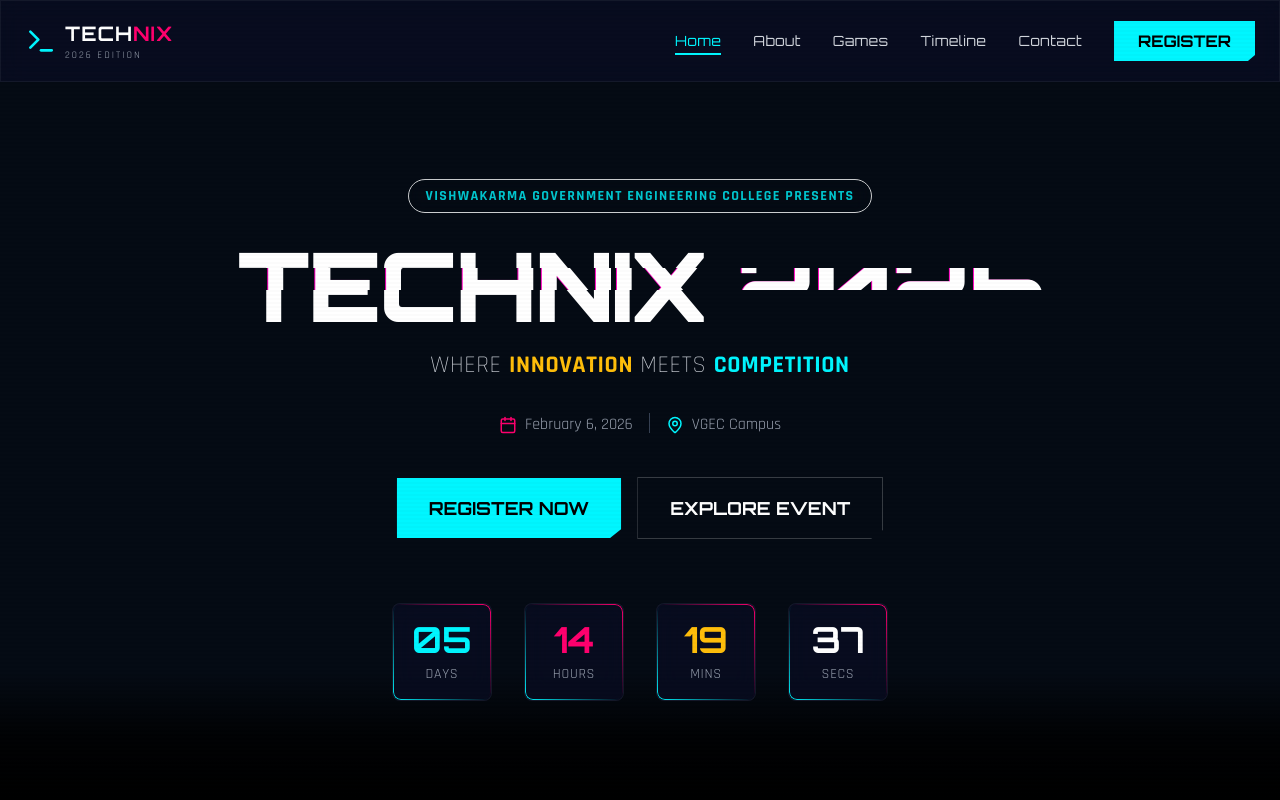
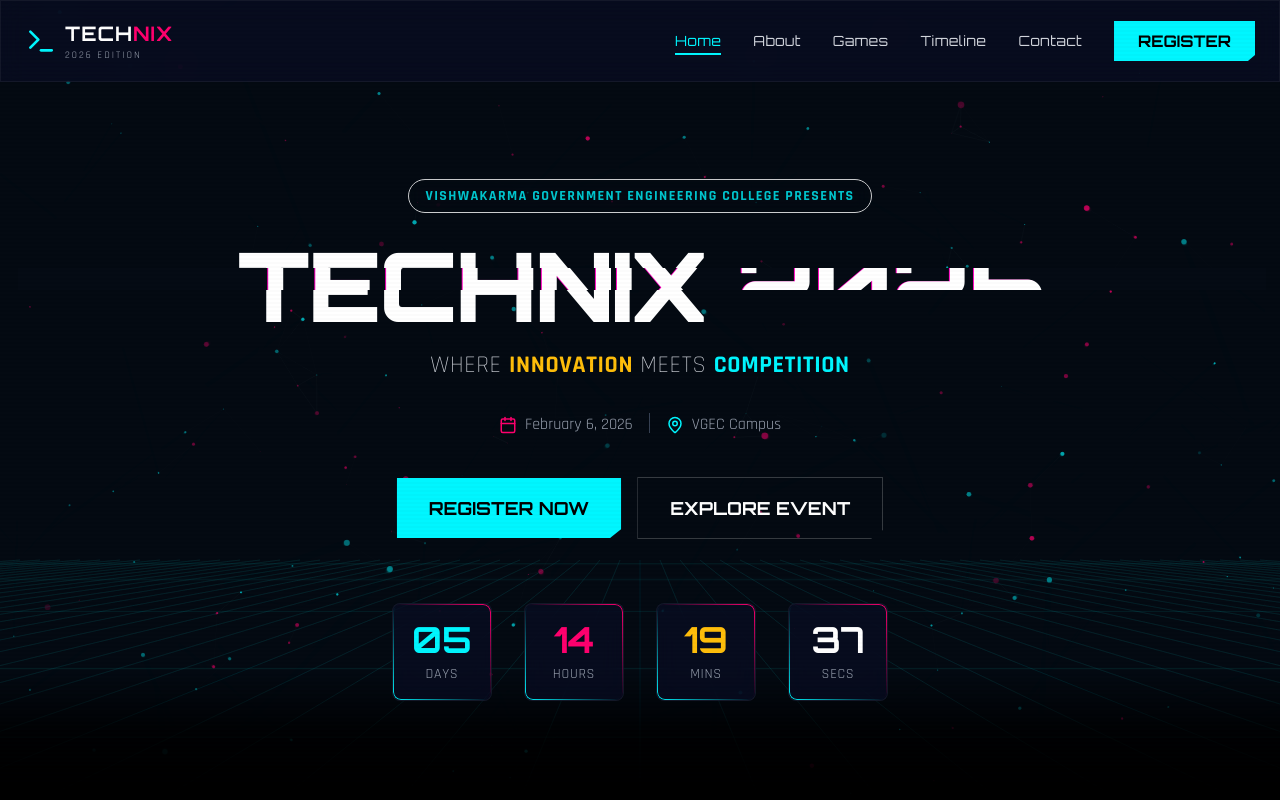
Before and after one commit to JiyalPatel/TechNix_2026, a React (Vite) app: page / in a window 1280 px wide. Shown: the top 800 px of the page. Built offline with nearby package versions, Linux system fonts and the light colour scheme.

Commit message:
fixed background

```diff
--- a/src/App.jsx
+++ b/src/App.jsx
@@ -287,7 +287,7 @@
     background-size: 100% 4px;
     position: fixed;
     top: 0; right: 0; bottom: 0; left: 0;
-    z-index: 9999;
+    z-index: 100;
     pointer-events: none;
     opacity: 0.15;
   }
@@ -320,8 +320,15 @@
 
     useEffect(() => {
         const canvas = canvasRef.current;
-        if (!canvas) return;
+        if (!canvas) {
+            console.error('Canvas ref is null');
+            return;
+        }
         const ctx = canvas.getContext("2d");
+        if (!ctx) {
+            console.error('Could not get 2d context');
+            return;
+        }
 
         let w, h;
         let particles = [];
@@ -447,7 +454,15 @@
     return (
         <canvas
             ref={canvasRef}
-            className="fixed top-0 left-0 w-full h-full -z-10"
+            style={{
+                position: 'fixed',
+                top: 0,
+                left: 0,
+                width: '100%',
+                height: '100%',
+                zIndex: 0,
+                pointerEvents: 'none'
+            }}
         />
     );
 };
@@ -787,10 +802,11 @@
     };
 
     return (
-        <div className="min-h-screen relative overflow-x-hidden w-full max-w-full">
+        <>
             <style>{styles}</style>
+            <CyberBackground />
             <div className="scanlines"></div>
-            <CyberBackground />
+            <div className="min-h-screen relative w-full" style={{ zIndex: 1 }}>
 
             {/* Modal */}
             <AnimatePresence>
@@ -1217,6 +1233,7 @@
                 </div>
             </footer>
         </div>
+        </>
     );
 };
 
```
